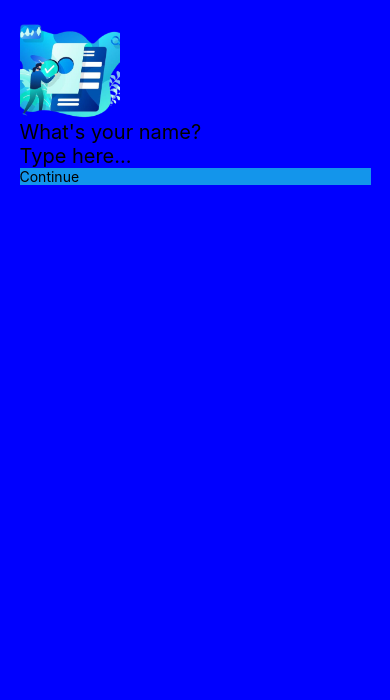
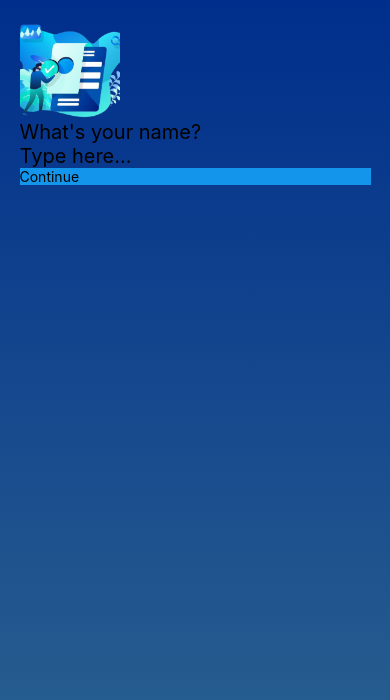
Before and after one commit to Mikkaiser/todo-app, a React Native app: screen / in a window 390 px wide. Shown: the top 700 px of the page. Built offline with nearby package versions, Linux system fonts and the light colour scheme.

Commit message:
add: LinearGradient

```diff
--- a/App.tsx
+++ b/App.tsx
@@ -1,12 +1,26 @@
 import { StatusBar } from "expo-status-bar";
+import React from "react";
+import { LinearGradient } from 'expo-linear-gradient';
 import { StyleSheet, Text, View } from "react-native";
-import { Container } from "./mainStyle";
 import Welcome from "./src/screens/Welcome";
 
 export default function App() {
   return (
-    <Container>
-      <Welcome />
-    </Container>
+      <LinearGradient
+        // Button Linear Gradient
+        style={styles.container}
+        colors={['#002E8C', '#2D668F']}
+        start={{ x: 0, y: 0.2}}
+        end={{ x: 0, y: 2}}
+      >
+        <Welcome/>
+      </LinearGradient>
   );
 }
+
+const styles = StyleSheet.create({
+  container: {
+    flex: 1,
+    padding: '5%'
+  }
+})
--- a/mainStyle.ts
+++ /dev/null
@@ -1,7 +0,0 @@
-import styled from "styled-components/native";
-
-export const Container = styled.SafeAreaView`
-  background-color: blue;
-  flex: 1;
-  padding: 5%;
-`;
--- a/package.json
+++ b/package.json
@@ -16,9 +16,10 @@
     "react": "17.0.2",
     "react-dom": "17.0.2",
     "react-native": "0.68.2",
+    "react-native-linear-gradient": "^2.5.6",
     "react-native-web": "0.17.7",
     "styled-components": "^5.3.5",
-    "styled-components-react-native": "^1.0.0"
+    "expo-linear-gradient": "~11.3.0"
   },
   "devDependencies": {
     "@babel/core": "^7.12.9",
```
Also changed, not shown: 1 other file (tests, documents, lock files or other folders).
